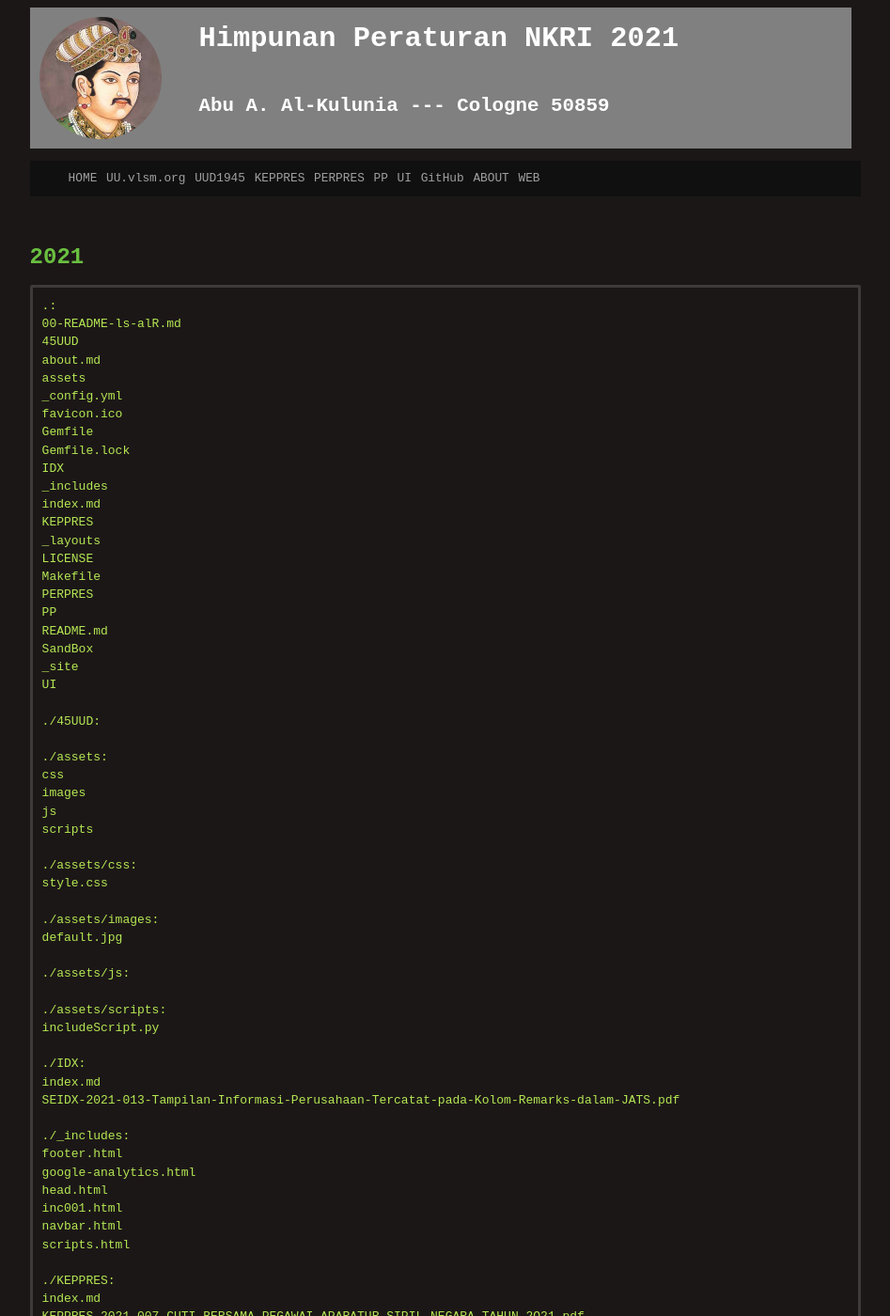
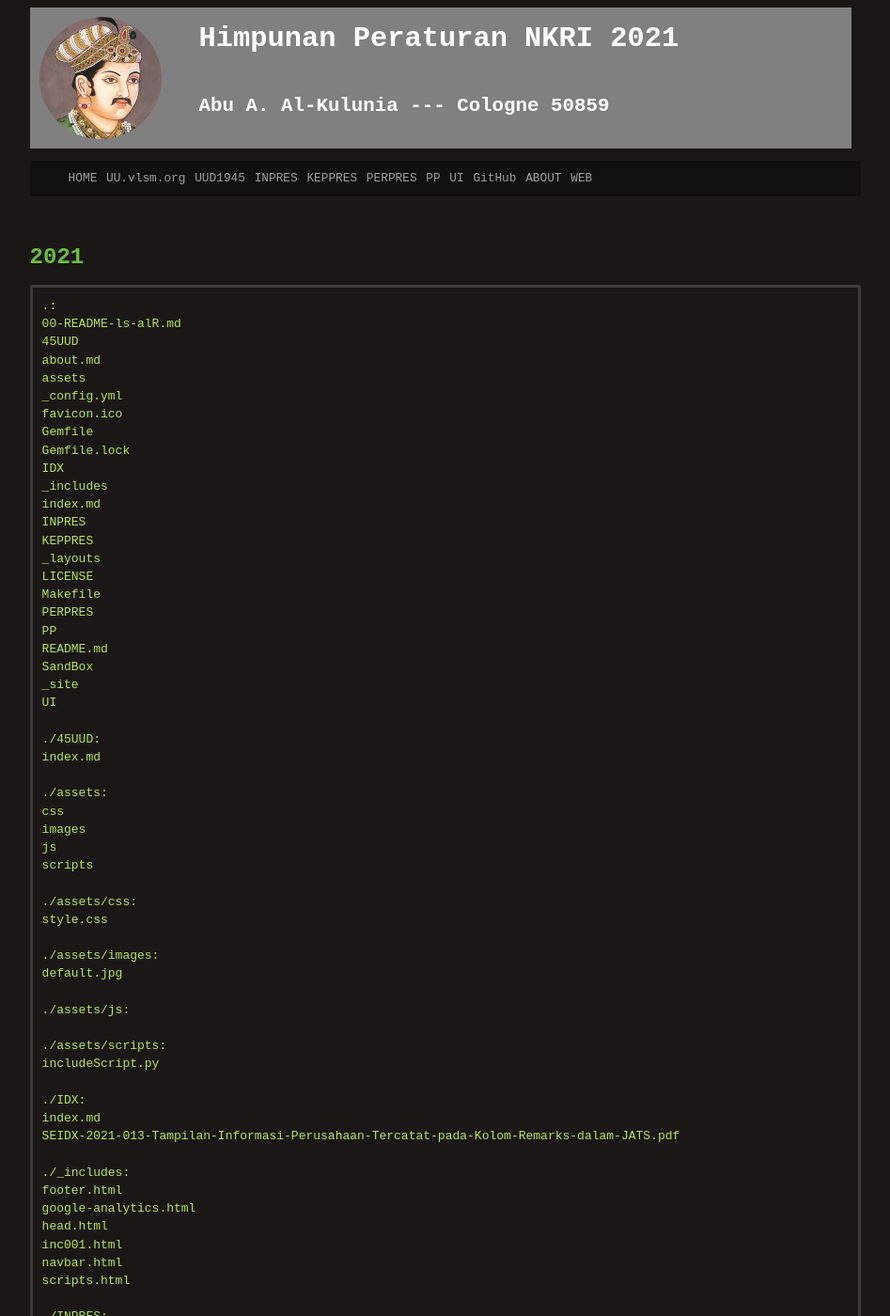
Before and after one commit to UUPPRI/2021, a Jekyll site: the page built from 00-README-ls-alR.md, in a window 1280 px wide and 1400 px high. Shown: the whole window at 94% size, without its empty margins (166-1113 px from the left). Built offline with Jekyll 4.4.1, drawn with Linux system fonts in a browser that asks for light colours; some of the changed text lies outside the part shown.

Commit message:
new file:   INPRES/index.md

```diff
--- a/00-README-ls-alR.md
+++ b/00-README-ls-alR.md
@@ -17,6 +17,7 @@ Gemfile.lock
 IDX
 _includes
 index.md
+INPRES
 KEPPRES
 _layouts
 LICENSE
@@ -29,6 +30,7 @@ _site
 UI
 
 ./45UUD:
+index.md
 
 ./assets:
 css
@@ -59,6 +61,8 @@ inc001.html
 navbar.html
 scripts.html
 
+./INPRES:
+
 ./KEPPRES:
 index.md
 KEPPRES-2021-007-CUTI-BERSAMA-PEGAWAI-APARATUR-SIPIL-NEGARA-TAHUN-2O21.pdf
@@ -89,15 +94,16 @@ IDX
 index.html
 KEPPRES
 LICENSE
-LINKS
 Makefile
 PERPRES
 PP
 README.html
 robots.txt
 sitemap.xml
-TIPS
 UI
+
+./_site/45UUD:
+index.html
 
 ./_site/ABOUT:
 index.html
--- a/_includes/navbar.html
+++ b/_includes/navbar.html
@@ -9,6 +9,7 @@
     <li class='listitem'><a href='{{ site.baseurl }}/'>HOME</a></li>
     <li class='listitem'><a href='https://uu.vlsm.org/'>UU.vlsm.org</a></li>
     <li class='listitem'><a href='{{ site.baseurl }}/45UUD/'>UUD1945</a></li>
+    <li class='listitem'><a href='{{ site.baseurl }}/INPRES/'>INPRES</a></li>
     <li class='listitem'><a href='{{ site.baseurl }}/KEPPRES/'>KEPPRES</a></li>
     <li class='listitem'><a href='{{ site.baseurl }}/PERPRES/'>PERPRES</a></li>
     <li class='listitem'><a href='{{ site.baseurl }}/PP/'>PP</a></li>
```
Also changed, not shown: other parts of 00-README-ls-alR.md (+1 -6 lines), INPRES/index.md (added, +4 -0 lines), index.md (+1 -1 lines), 1 other file.
